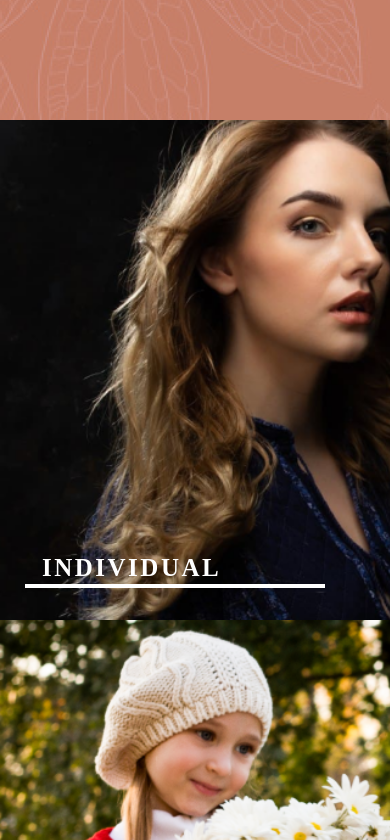
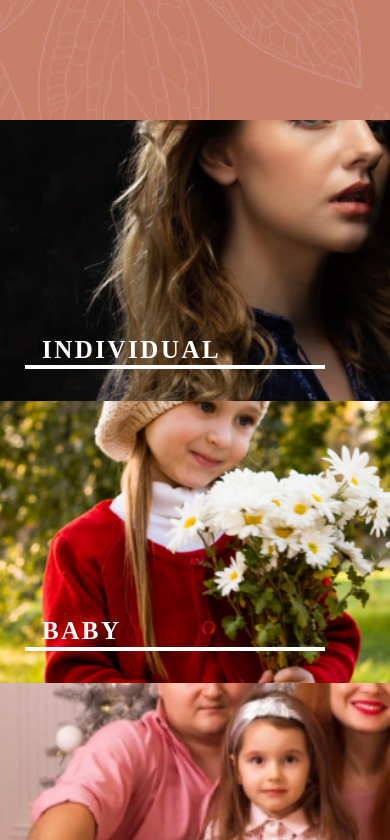
Before and after one commit to Sergey168/PhotographyExpert, a plain HTML site: page index.html in a window 390 px wide. Shown: the part 724-1564 px from the top of the page. Drawn offline with nearby package versions, Linux system fonts and the light colour scheme.

Commit message:
Update adaptive.css

```diff
--- a/css/adaptive.css
+++ b/css/adaptive.css
@@ -18,6 +18,6 @@
 		flex-flow: column;
 	}
 	.menu .block_1 a, .menu .block_2 a{
-		height: 500px;
+		height: 33.33vh;
 	}
 }
```
